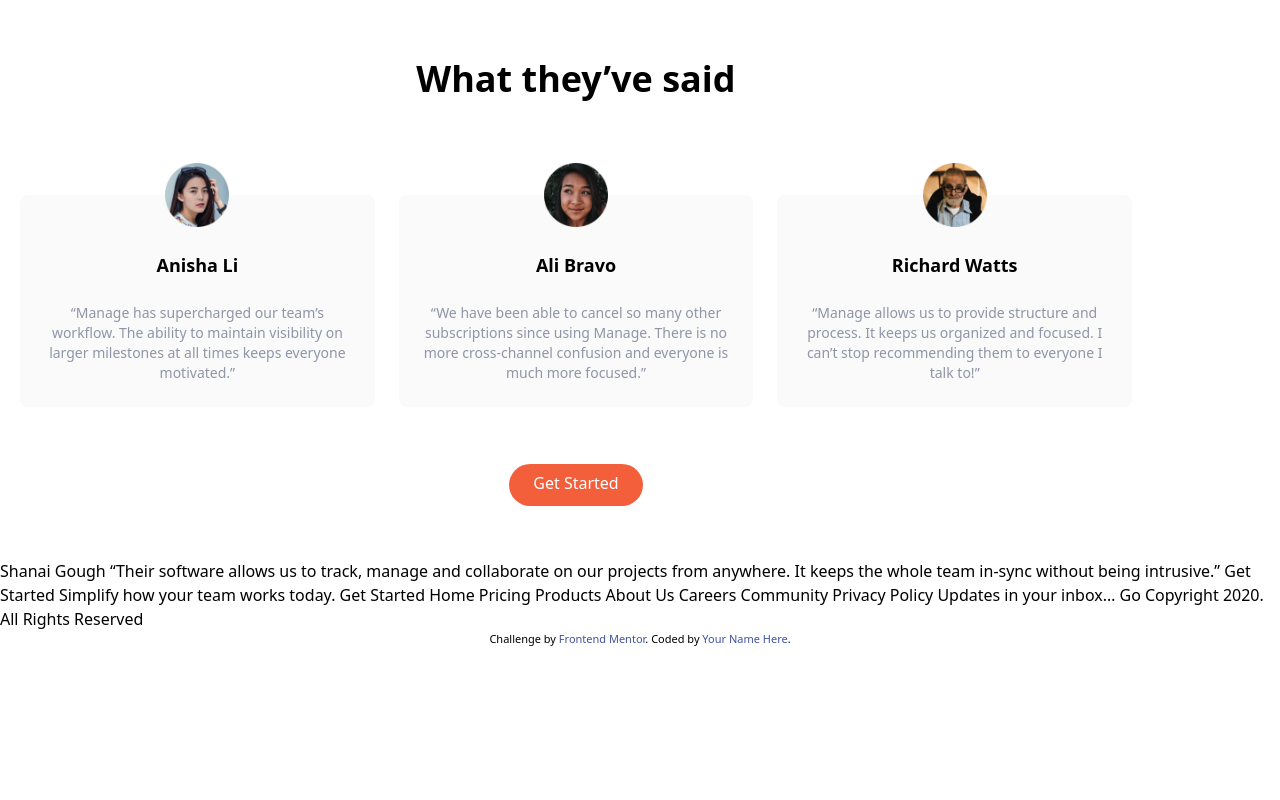
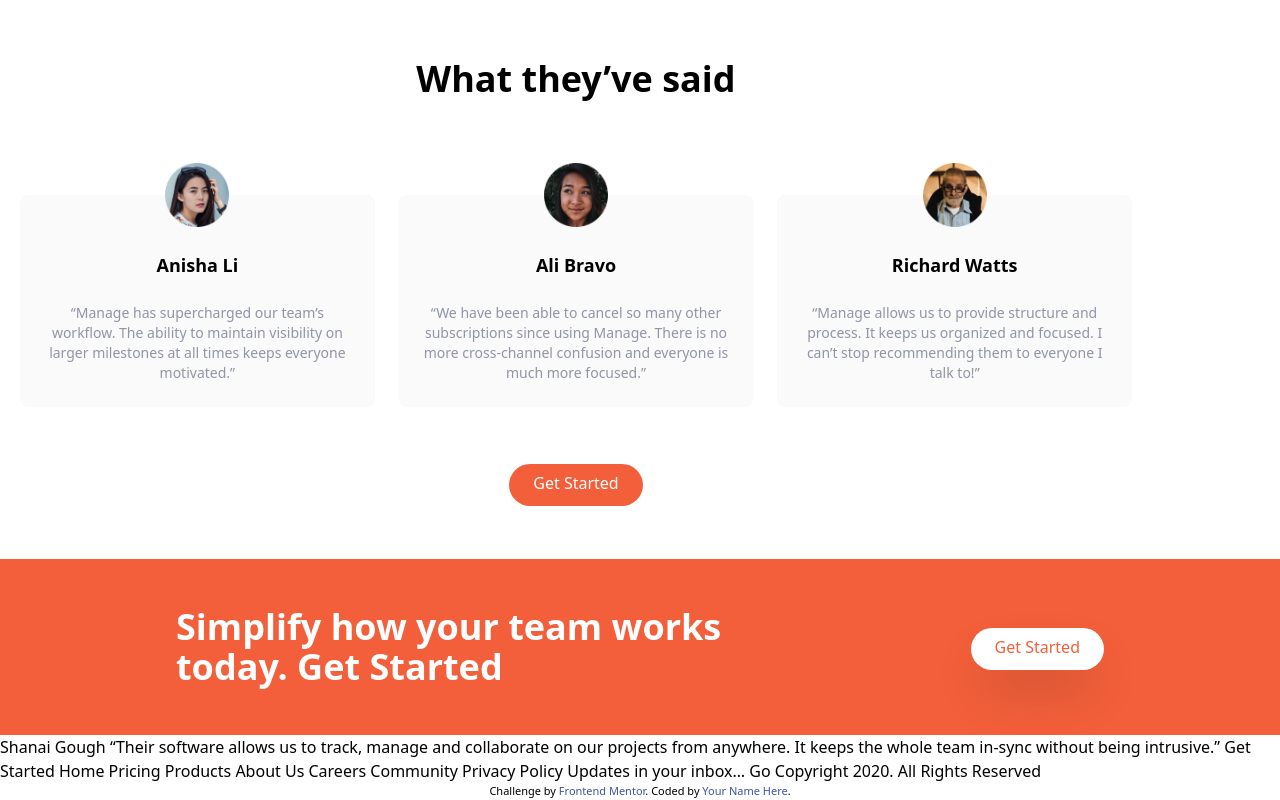
Before and after one commit to VectorGits/Manage-landing-page, a website: page index.html in a window 1280 px wide. Shown: the part 1185-1985 px from the top of the page. Before the commit the page ends 1833 px from the top, so only its background shows below. Drawn offline with Linux system fonts and the light colour scheme.

Commit message:
Added Call To Action

```diff
--- a/index.html
+++ b/index.html
@@ -218,6 +218,22 @@
     </div>
   </section>
 
+  <!-- CTA Section -->
+  <section id="cta" class="bg-brightRed">
+    <!-- Flex-container -->
+    <div class="container flex flex-col items-center justify-between px-6 py-24 mx-auto space-y-12 md:py-12 md:flex-row md:space-y-0">
+      <!-- Heading -->
+      <h2 class="text-5xl font-bold leading-tight text-white text-center md:text-4xl md:max-w-xl md:text-left">
+        Simplify how your team works today.
+        Get Started
+      </h2>
+      <!-- Button -->
+      <div>
+        <a href="#" class="p-3 px-6 pt-2 text-brightRed bg-white rounded-full baseline hover:bg-gray-300 shadow-2xl">Get Started</a>
+      </div>
+    </div>
+  </section>
+
 
 
 
@@ -232,8 +248,7 @@
 
   Get Started
 
-  Simplify how your team works today.
-  Get Started
+
 
   Home
   Pricing
```
Also changed, not shown: css/main.css.
